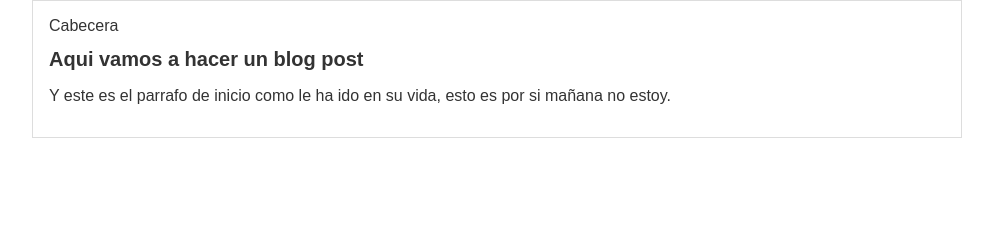
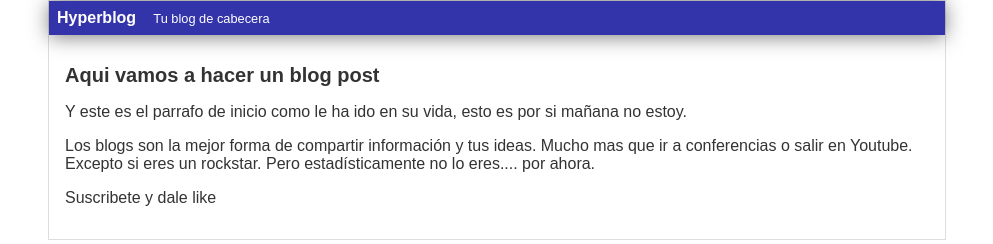
Before and after one commit to bryan4k/estudio-platzi, a plain HTML site: page blogpost.html in a window 1280 px wide. Shown: the whole page, without its empty margins (143-1136 px from the left). Drawn offline with Linux system fonts and the light colour scheme.

Commit message:
se cambia interfas en cabecera con diceño azul

```diff
--- a/blogpost.html
+++ b/blogpost.html
@@ -7,10 +7,11 @@
     <title>El titulo del post</title>
     <link rel="stylesheet" href="css/estilos.css" />
     </head>
-    <iv>
+    <body>
         <div id="container">
             <div id="cabecera">
-                Cabecera
+                Hyperblog
+                <span id="tagline">Tu blog de cabecera</span>
             </div>
             <div id="post">
                 <h1>Aqui vamos a hacer un blog post</h1>
@@ -18,6 +19,8 @@
                 Y este es el parrafo de inicio
                 como le ha ido en su vida, esto es por si mañana no estoy.
                 </p>
+                <p>Los blogs son la mejor forma de compartir información y tus ideas. Mucho mas que ir a conferencias o salir en Youtube. Excepto si eres un rockstar. Pero estadísticamente no lo eres.... por ahora.</p>
+                <p>Suscribete y dale like</p>
             </div>
         </div>
     </body>
--- a/css/estilos.css
+++ b/css/estilos.css
@@ -1,21 +1,34 @@
 body
-{
-    color: deeppink;
-    text-align: center;
-    font-family: "Arial";
-}body
 {
     color: #333;
     text-align: center;
-    font-family: "Arial";
+    font-family: Arial;
     font-size: 16px;
     margin: 0;
     padding: 0;
 }
+
+#cabecera
+{
+    background: #33A;
+    box-shadow: 0px 2px 20px 0px rgba(0,0,0,0.5);
+    color: white;
+    font-weight: bold;
+    margin: 0;
+    padding: 0.5em;
+}
+
+#cabecera #tagline
+{
+    padding: 0 0 0 1em;
+    font-weight: normal;
+    font-size: 0.8em;
+}
+
 #container
 {
     width: 70%;
-    padding: 1em;
+    padding: 0;
     text-align: left;
     border: 1px solid #DDD;
     margin: 0 auto;
@@ -25,3 +38,7 @@ body
 {
     font-size: 20px;
 }
+#post
+{
+    padding: 1em;
+}
```
